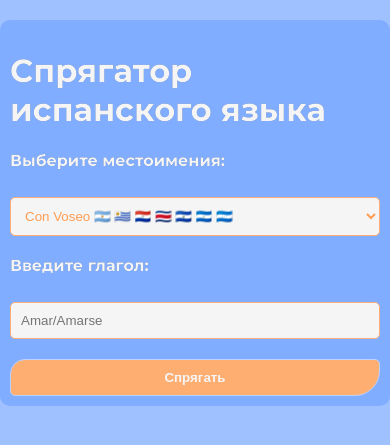
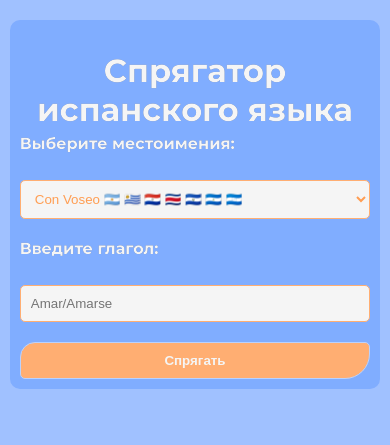
Before and after one commit to IlyaMckay/Spanish-verbs-conjugator, a Flask app: page / in a window 390 px wide. Shown: the top 445 px of the page. Run offline with Flask 3, Linux system fonts and the light colour scheme.

Commit message:
upd class "main" & added .main__desc

```diff
--- a/app/static/css/styles.css
+++ b/app/static/css/styles.css
@@ -33,7 +33,8 @@ em {
 
 /* Main */
 .main {
-  max-width: 90.5%;
+  width: 570px;
+  /* max-width: 90.5%; */
   margin: 50px auto;
   padding: 20px;
   background: #80ADFF;
@@ -46,8 +47,18 @@ em {
 }
 
 .main__header {
+  margin-bottom: 5px;
+  text-align: center;
   color: var(--text-color);
   filter: var(--shadow-filter);
+}
+
+.main__description {
+  color:#FFB985;
+  text-align: center;
+  margin-top:5px;
+  margin-bottom:20px;
+  filter: drop-shadow(0.1px 0.1px 0.5px #2A55A6);
 }
 
 /* Tense */
@@ -210,7 +221,7 @@ a.back__link:hover {
 /* Mobile Devices (Portrait) */
 @media (max-width: 599px) {
   .main {
-    max-width: 100%;
+    max-width: 95%;
     padding: 10px;
     margin: 20px auto;
     box-shadow: none;
```
